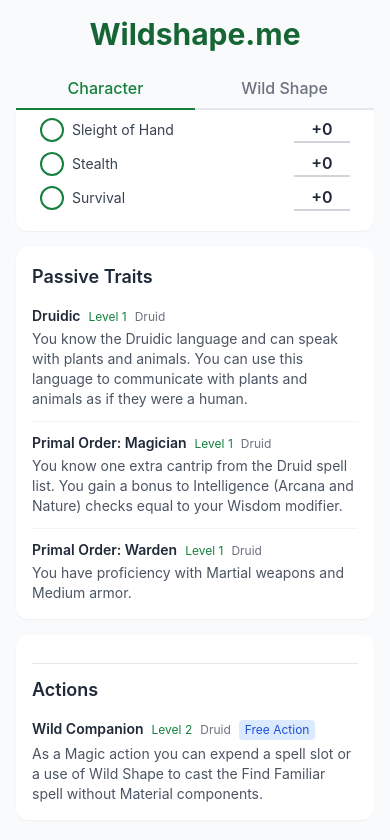
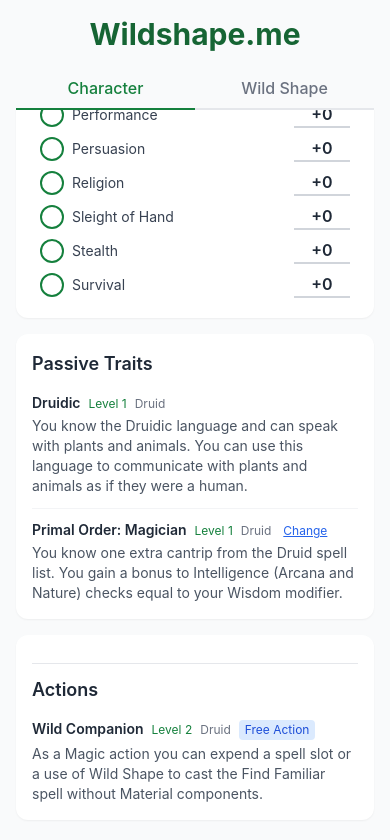
Before and after one commit to jaimerump/wildshape.me, a React Native app: screen / in a window 390 px wide. Both pictures are taken after a click on the element 195 px from the left and 486 px from the top of the page. Shown: the top 840 px of the page. Built offline with nearby package versions, Linux system fonts and the light colour scheme.

Commit message:
Implement choices between features, closes #14

```diff
--- a/src/components/PassiveTraitsSection.tsx
+++ b/src/components/PassiveTraitsSection.tsx
@@ -1,5 +1,5 @@
 import React from 'react';
-import { Text, View } from 'react-native';
+import { Text, TouchableOpacity, View } from 'react-native';
 
 import traits2014 from '../data/class_traits_2014.json';
 import traits2024 from '../data/class_traits_2024.json';
@@ -43,10 +43,59 @@
   },
 };
 
+function TraitCard({
+  trait,
+  divider,
+}: {
+  trait: ClassTrait;
+  divider: boolean;
+}) {
+  return (
+    <View className={divider ? 'border-t border-gray-100 mt-3 pt-3' : ''}>
+      <View className="flex-row items-baseline gap-2">
+        <Text className="font-semibold text-gray-800">{trait.name}</Text>
+        <Text className="text-xs text-green-700">
+          Level {trait.levelRequirement}
+        </Text>
+        <Text className="text-xs text-gray-500">
+          {trait.subclass ?? trait.className}
+        </Text>
+      </View>
+      <Text className="text-sm text-gray-600 mt-1">{trait.description}</Text>
+      {trait.modifies && trait.modifies.length > 0 && (
+        <View className="mt-1">
+          <Text className="text-xs text-gray-400 italic">Modifies:</Text>
+          {trait.modifies.map((mod: TraitModification, i: number) => (
+            <Text key={i} className="text-xs text-gray-500 italic">
+              {mod.targetType === 'savingThrow'
+                ? `${mod.targetName ?? ''} Saving Throw`
+                : mod.targetName
+                  ? `${mod.targetName}`
+                  : ''}
+              {' — '}
+              {FIELD_LABELS[mod.field] ?? mod.field}:{' '}
+              {formatModValue(mod.value)}
+              {mod.onlyWhileWildshaped ? ' (while wildshaped)' : ''}
+            </Text>
+          ))}
+        </View>
+      )}
+    </View>
+  );
+}
+
+interface ChoiceGroup {
+  key: string;
+  minLevel: number;
+  options: ClassTrait[];
+}
+
 export function PassiveTraitsSection() {
   const edition = useDruidStore((s) => s.edition);
   const druidLevel = useDruidStore((s) => s.druidLevel);
   const druidCircle = useDruidStore((s) => s.druidCircle);
+  const traitChoices = useDruidStore((s) => s.traitChoices);
+  const setTraitChoice = useDruidStore((s) => s.setTraitChoice);
 
   const activeTraits = getActiveClassTraits(
     CLASS_DEFS[edition],
@@ -54,57 +103,209 @@
     druidCircle
   );
 
-  const sortedTraits = [...activeTraits].sort((a, b) => {
+  // Partition into ungrouped and grouped
+  const ungrouped: ClassTrait[] = [];
+  const groupMap = new Map<string, ClassTrait[]>();
+
+  for (const trait of activeTraits) {
+    if (trait.choiceGroupKey) {
+      const existing = groupMap.get(trait.choiceGroupKey) ?? [];
+      existing.push(trait);
+      groupMap.set(trait.choiceGroupKey, existing);
+    } else {
+      ungrouped.push(trait);
+    }
+  }
+
+  // Build choice groups, deduplicated by choiceLabel (keep lowest level per label)
+  const choiceGroups: ChoiceGroup[] = [];
+  for (const [key, traits] of groupMap.entries()) {
+    // Deduplicate options by choiceLabel — keep the one with the lowest levelRequirement
+    const byLabel = new Map<string, ClassTrait>();
+    for (const t of traits) {
+      const label = t.choiceLabel ?? t.name;
+      const existing = byLabel.get(label);
+      if (!existing || t.levelRequirement < existing.levelRequirement) {
+        byLabel.set(label, t);
+      }
+    }
+    const options = Array.from(byLabel.values()).sort((a, b) =>
+      (a.choiceLabel ?? a.name).localeCompare(b.choiceLabel ?? b.name)
+    );
+    const minLevel = Math.min(...traits.map((t) => t.levelRequirement));
+    choiceGroups.push({ key, minLevel, options });
+  }
+
+  // Sort ungrouped traits
+  const sortedUngrouped = [...ungrouped].sort((a, b) => {
     if (a.levelRequirement !== b.levelRequirement) {
       return a.levelRequirement - b.levelRequirement;
     }
     return a.name.localeCompare(b.name);
   });
 
-  if (sortedTraits.length === 0) return null;
+  // Sort choice groups by min level
+  choiceGroups.sort((a, b) => a.minLevel - b.minLevel);
+
+  // Build the final render list: interleave ungrouped and groups by level order
+  type RenderItem =
+    | { kind: 'trait'; trait: ClassTrait }
+    | { kind: 'group'; group: ChoiceGroup };
+
+  const renderItems: RenderItem[] = [];
+
+  let ui = 0; // index into sortedUngrouped
+  let gi = 0; // index into choiceGroups
+
+  while (ui < sortedUngrouped.length || gi < choiceGroups.length) {
+    const nextUngroupedLevel =
+      ui < sortedUngrouped.length
+        ? sortedUngrouped[ui].levelRequirement
+        : Infinity;
+    const nextGroupLevel =
+      gi < choiceGroups.length ? choiceGroups[gi].minLevel : Infinity;
+
+    if (nextUngroupedLevel <= nextGroupLevel) {
+      renderItems.push({ kind: 'trait', trait: sortedUngrouped[ui] });
+      ui++;
+    } else {
+      renderItems.push({ kind: 'group', group: choiceGroups[gi] });
+      gi++;
+    }
+  }
+
+  if (renderItems.length === 0) return null;
 
   return (
     <View>
       <Text className="text-lg font-semibold mb-4 text-gray-800">
         Passive Traits
       </Text>
-      {sortedTraits.map((trait, index) => (
-        <View
-          key={trait.name}
-          className={index > 0 ? 'border-t border-gray-100 mt-3 pt-3' : ''}
-        >
-          <View className="flex-row items-baseline gap-2">
-            <Text className="font-semibold text-gray-800">{trait.name}</Text>
-            <Text className="text-xs text-green-700">
-              Level {trait.levelRequirement}
-            </Text>
-            <Text className="text-xs text-gray-500">
-              {trait.subclass ?? trait.className}
-            </Text>
-          </View>
-          <Text className="text-sm text-gray-600 mt-1">
-            {trait.description}
-          </Text>
-          {trait.modifies && trait.modifies.length > 0 && (
-            <View className="mt-1">
-              <Text className="text-xs text-gray-400 italic">Modifies:</Text>
-              {trait.modifies.map((mod: TraitModification, i: number) => (
-                <Text key={i} className="text-xs text-gray-500 italic">
-                  {mod.targetType === 'savingThrow'
-                    ? `${mod.targetName ?? ''} Saving Throw`
-                    : mod.targetName
-                      ? `${mod.targetName}`
-                      : ''}
-                  {' — '}
-                  {FIELD_LABELS[mod.field] ?? mod.field}:{' '}
-                  {formatModValue(mod.value)}
-                  {mod.onlyWhileWildshaped ? ' (while wildshaped)' : ''}
-                </Text>
+      {renderItems.map((item, index) => {
+        const divider = index > 0;
+        if (item.kind === 'trait') {
+          return (
+            <TraitCard
+              key={item.trait.name}
+              trait={item.trait}
+              divider={divider}
+            />
+          );
+        }
+
+        const { group } = item;
+        const chosenLabel = traitChoices[group.key];
+
+        if (chosenLabel) {
+          // Show only the chosen option's active traits
+          const chosenTraits = groupMap
+            .get(group.key)!
+            .filter((t) => t.choiceLabel === chosenLabel)
+            .sort((a, b) => a.levelRequirement - b.levelRequirement);
+
+          return (
+            <View
+              key={group.key}
+              className={divider ? 'border-t border-gray-100 mt-3 pt-3' : ''}
+            >
+              {chosenTraits.map((trait, i) => (
+                <View
+                  key={trait.name}
+                  className={i > 0 ? 'mt-3 pt-3 border-t border-gray-100' : ''}
+                >
+                  <View className="flex-row items-baseline gap-2">
+                    <Text className="font-semibold text-gray-800">
+                      {trait.name}
+                    </Text>
+                    <Text className="text-xs text-green-700">
+                      Level {trait.levelRequirement}
+                    </Text>
+                    <Text className="text-xs text-gray-500">
+                      {trait.subclass ?? trait.className}
+                    </Text>
+                    {i === 0 && (
+                      <TouchableOpacity
+                        onPress={() => {
+                          // Cycle to next option
+                          const labels = group.options.map(
+                            (o) => o.choiceLabel ?? o.name
+                          );
+                          const currentIndex = labels.indexOf(chosenLabel);
+                          const nextLabel =
+                            labels[(currentIndex + 1) % labels.length];
+                          setTraitChoice(group.key, nextLabel);
+                        }}
+                      >
+                        <Text className="text-xs text-blue-600 underline ml-1">
+                          Change
+                        </Text>
+                      </TouchableOpacity>
+                    )}
+                  </View>
+                  <Text className="text-sm text-gray-600 mt-1">
+                    {trait.description}
+                  </Text>
+                  {trait.modifies && trait.modifies.length > 0 && (
+                    <View className="mt-1">
+                      <Text className="text-xs text-gray-400 italic">
+                        Modifies:
+                      </Text>
+                      {trait.modifies.map(
+                        (mod: TraitModification, mi: number) => (
+                          <Text
+                            key={mi}
+                            className="text-xs text-gray-500 italic"
+                          >
+                            {mod.targetType === 'savingThrow'
+                              ? `${mod.targetName ?? ''} Saving Throw`
+                              : mod.targetName
+                                ? `${mod.targetName}`
+                                : ''}
+                            {' — '}
+                            {FIELD_LABELS[mod.field] ?? mod.field}:{' '}
+                            {formatModValue(mod.value)}
+                            {mod.onlyWhileWildshaped
+                              ? ' (while wildshaped)'
+                              : ''}
+                          </Text>
+                        )
+                      )}
+                    </View>
+                  )}
+                </View>
               ))}
             </View>
-          )}
-        </View>
-      ))}
+          );
+        }
+
+        // No choice made yet — show picker
+        return (
+          <View
+            key={group.key}
+            className={divider ? 'border-t border-gray-100 mt-3 pt-3' : ''}
+          >
+            <Text className="text-sm font-medium text-gray-700 mb-2">
+              Choose one (Level {group.minLevel}):
+            </Text>
+            {group.options.map((option) => (
+              <TouchableOpacity
+                key={option.choiceLabel ?? option.name}
+                onPress={() =>
+                  setTraitChoice(group.key, option.choiceLabel ?? option.name)
+                }
+                className="border border-gray-300 rounded-lg p-3 mb-2 bg-white"
+              >
+                <Text className="font-semibold text-gray-800">
+                  {option.name}
+                </Text>
+                <Text className="text-sm text-gray-600 mt-1">
+                  {option.description}
+                </Text>
+              </TouchableOpacity>
+            ))}
+          </View>
+        );
+      })}
     </View>
   );
 }
--- a/src/data/class_traits_2024.json
+++ b/src/data/class_traits_2024.json
@@ -7,40 +7,58 @@
     "levelRequirement": 1
   },
   {
+    "source": "class",
     "name": "Primal Order: Magician",
     "description": "You know one extra cantrip from the Druid spell list. You gain a bonus to Intelligence (Arcana and Nature) checks equal to your Wisdom modifier.",
     "className": "Druid",
-    "levelRequirement": 1
+    "levelRequirement": 1,
+    "choiceGroupKey": "primal-order",
+    "choiceLabel": "Magician"
   },
   {
+    "source": "class",
     "name": "Primal Order: Warden",
     "description": "You have proficiency with Martial weapons and Medium armor.",
     "className": "Druid",
-    "levelRequirement": 1
+    "levelRequirement": 1,
+    "choiceGroupKey": "primal-order",
+    "choiceLabel": "Warden"
   },
   {
+    "source": "class",
     "name": "Elemental Fury: Potent Spellcasting",
     "description": "Add your Widsom modifier to the damage you deal with any Druid cantrip.",
     "className": "Druid",
-    "levelRequirement": 7
+    "levelRequirement": 7,
+    "choiceGroupKey": "elemental-fury",
+    "choiceLabel": "Potent Spellcasting"
   },
   {
+    "source": "class",
     "name": "Elemental Fury: Primal Strike",
     "description": "Once on each of your turns when you hit a creature with an attack roll using a weapon or a Beast form's attack in Wild Shape, you can cause the target to take an extra 1d8 Cold, Fire, Lightning, or Thunder damage (choose when you hit).",
     "className": "Druid",
-    "levelRequirement": 7
+    "levelRequirement": 7,
+    "choiceGroupKey": "elemental-fury",
+    "choiceLabel": "Primal Strike"
   },
   {
+    "source": "class",
     "name": "Improved Elemental Fury: Potent Spellcasting",
     "description": "When you cast a Druid cantrip with a range of 10 feet or greater, the spell's range increases by 300 feet.",
     "className": "Druid",
-    "levelRequirement": 15
+    "levelRequirement": 15,
+    "choiceGroupKey": "elemental-fury",
+    "choiceLabel": "Potent Spellcasting"
   },
   {
+    "source": "class",
     "name": "Improved Elemental Fury: Primal Strike",
     "description": "The extra damage of your Primal Strike increases to 2d8",
     "className": "Druid",
-    "levelRequirement": 15
+    "levelRequirement": 15,
+    "choiceGroupKey": "elemental-fury",
+    "choiceLabel": "Primal Strike"
   },
   {
     "source": "class",
@@ -50,18 +68,21 @@
     "levelRequirement": 18
   },
   {
+    "source": "class",
     "name": "Archdruid: Evergreen Wild Shape",
     "description": "Whenever you roll Initiative and have no uses of Wild Shape left you regain one expended use.",
     "className": "Druid",
     "levelRequirement": 20
   },
   {
+    "source": "class",
     "name": "Archdruid: Longevity",
     "description": "For every ten years that pass, your body only ages one year.",
     "className": "Druid",
     "levelRequirement": 20
   },
   {
+    "source": "class",
     "name": "Natural Recovery",
     "description": "You can cast one of your Circle spells without expending a spell slot once per Long Rest. When you finish a Short Rest, you can choose expended spell slots to recover. The spell slots can have a combined level less than or equal to half of your Druid level (round up), and none of them can be level 6+. Once you recover spell slots with this feature, you can't do so again until you finish a Long Rest.",
     "className": "Druid",
@@ -69,6 +90,7 @@
     "levelRequirement": 6
   },
   {
+    "source": "class",
     "name": "Nature's Ward",
     "description": "You are immune to the Poisoned condition, and you have Resistance to the damage type associated with your current land choice in the Circle Spells feature (Arid=Fire, Polar=Cold, Temperate=Lightning, Tropical=Poison).",
     "className": "Druid",
--- a/src/models/index.ts
+++ b/src/models/index.ts
@@ -141,6 +141,8 @@
   levelRequirement: number;
   subclass?: string;
   modifies?: TraitModification[];
+  choiceGroupKey?: string;
+  choiceLabel?: string;
 }
 
 export interface FeatTrait {
--- a/src/store/useDruidStore.ts
+++ b/src/store/useDruidStore.ts
@@ -24,9 +24,11 @@
   savingThrowOverrides: Partial<Record<AbilityName, number>>;
   skillProficiencies: SkillProficiency[];
   skillOverrides: Partial<Record<string, number>>;
+  traitChoices: Record<string, string>;
   setEdition: (edition: Edition) => void;
   setDruidLevel: (level: number) => void;
   setDruidCircle: (circle: DruidCircle) => void;
+  setTraitChoice: (groupKey: string, choiceLabel: string) => void;
   setAbilityScore: (ability: AbilityName, score: number) => void;
   toggleSavingThrowProficiency: (ability: AbilityName) => void;
   setSavingThrowOverride: (ability: AbilityName, value: number | null) => void;
@@ -50,6 +52,7 @@
       savingThrowOverrides: {},
       skillProficiencies: [],
       skillOverrides: {},
+      traitChoices: {},
       setEdition: (edition) => set({ edition, druidCircle: null }),
       setDruidLevel: (level) =>
         set({ druidLevel: Math.min(20, Math.max(2, level)) }),
@@ -110,6 +113,10 @@
           }
           return { skillOverrides: overrides };
         }),
+      setTraitChoice: (groupKey, choiceLabel) =>
+        set((state) => ({
+          traitChoices: { ...state.traitChoices, [groupKey]: choiceLabel },
+        })),
     }),
     {
       name: 'druid-storage',
```
